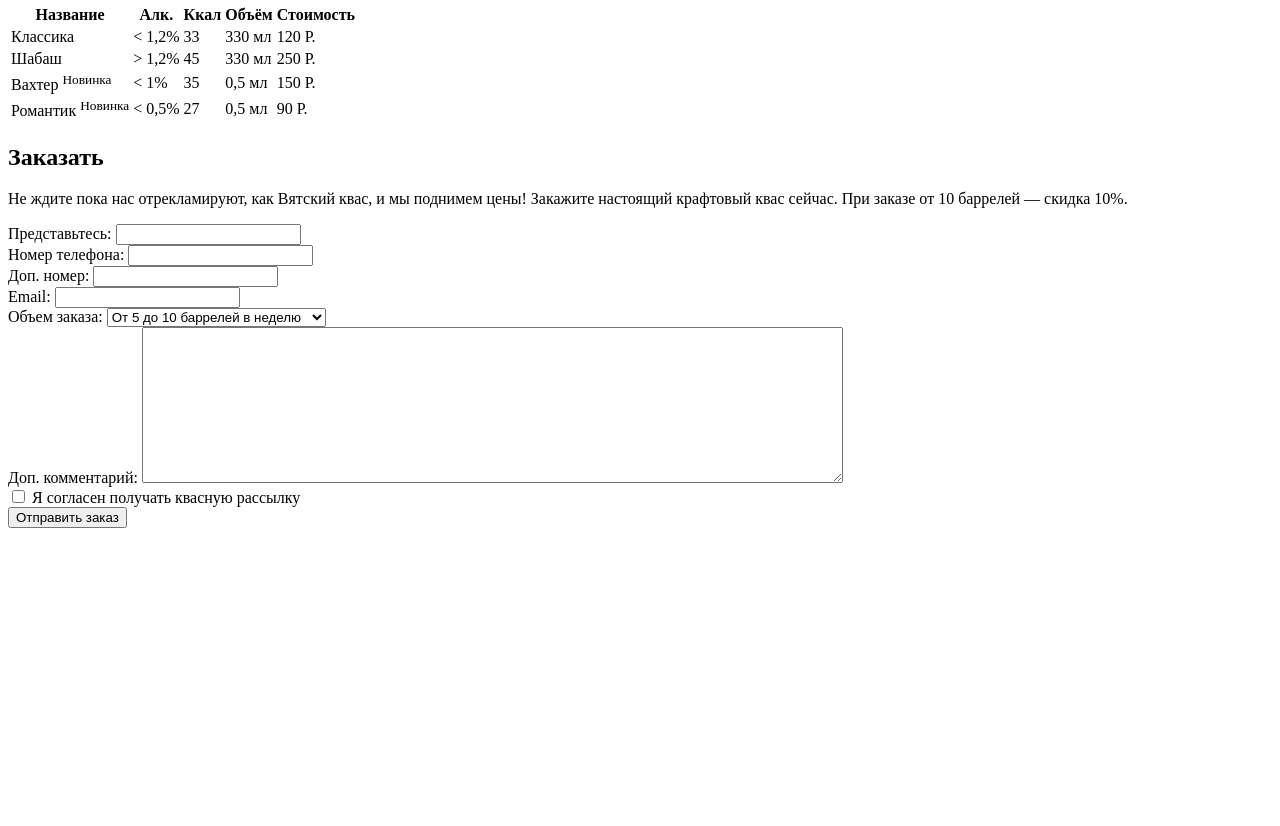
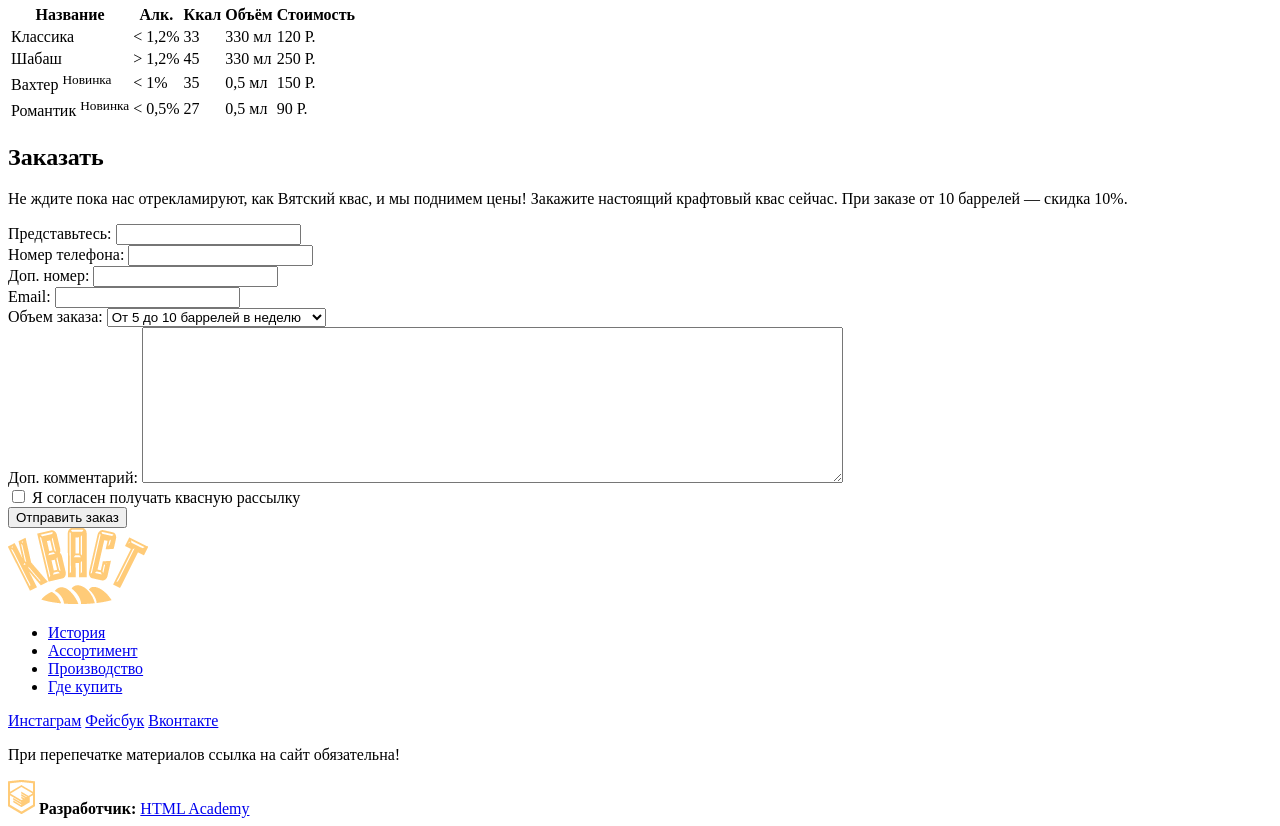
Before and after one commit to BorisLarchenko/Kvas, a plain HTML site: page index.html in a window 1280 px wide. Shown: the part 2621-3447 px from the top of the page. Before the commit the page ends 3157 px from the top, so only its background shows below. Drawn offline with Linux system fonts and the light colour scheme.

Commit message:
finish 8-th block site footer The site is finished

```diff
--- a/index.html
+++ b/index.html
@@ -192,5 +192,29 @@
 			<input type="submit" class="btn" value="Отправить заказ">
 		</form>
 	</div>
+	<div class="page-footer">
+		<div class="footer-top">
+			<img src="img/logo.png" alt="Kvast" width="140" height="76">
+		</div>
+		<ul class="footer-nav">
+			<li><a href="#"> История </a></li>
+			<li><a href="#"> Ассортимент </a></li>
+			<li><a href="#"> Производство </a></li>
+			<li><a href="#"> Где купить </a></li>
+		</ul>
+		<div class="social-media">
+			<a href="#">Инстаграм</a>
+			<a href="#">Фейсбук</a>
+			<a href="#">Вконтакте</a>
+		</div>
+		<div class="copyright">
+			<p>При перепечатке материалов ссылка на сайт обязательна!</p>
+		</div>
+		<div class="developer">
+			<img src="img/htmlacademy.png" alt="dev-logo" width="27" height="34">
+			<b>Разработчик:</b>
+			<a href="#">HTML Academy</a>
+		</div>
+	</div>
 </body>
 </html>
```
